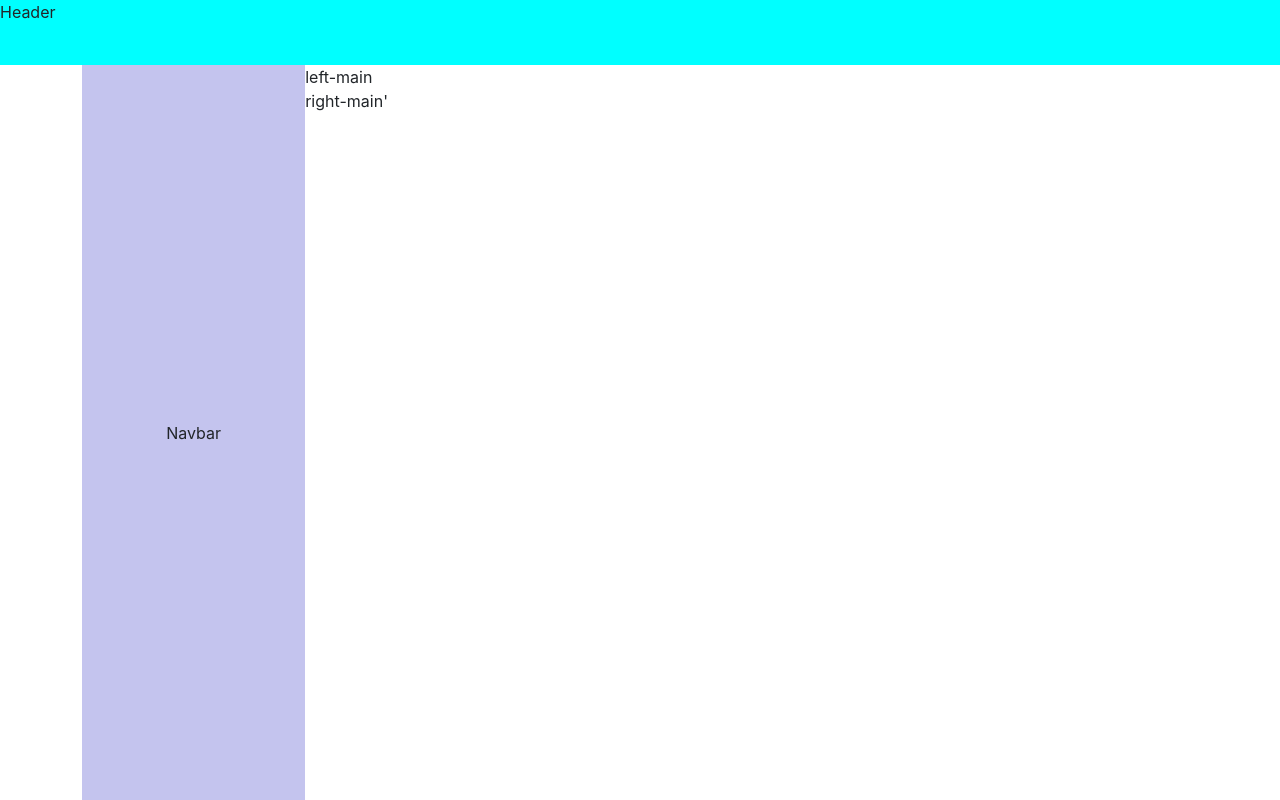
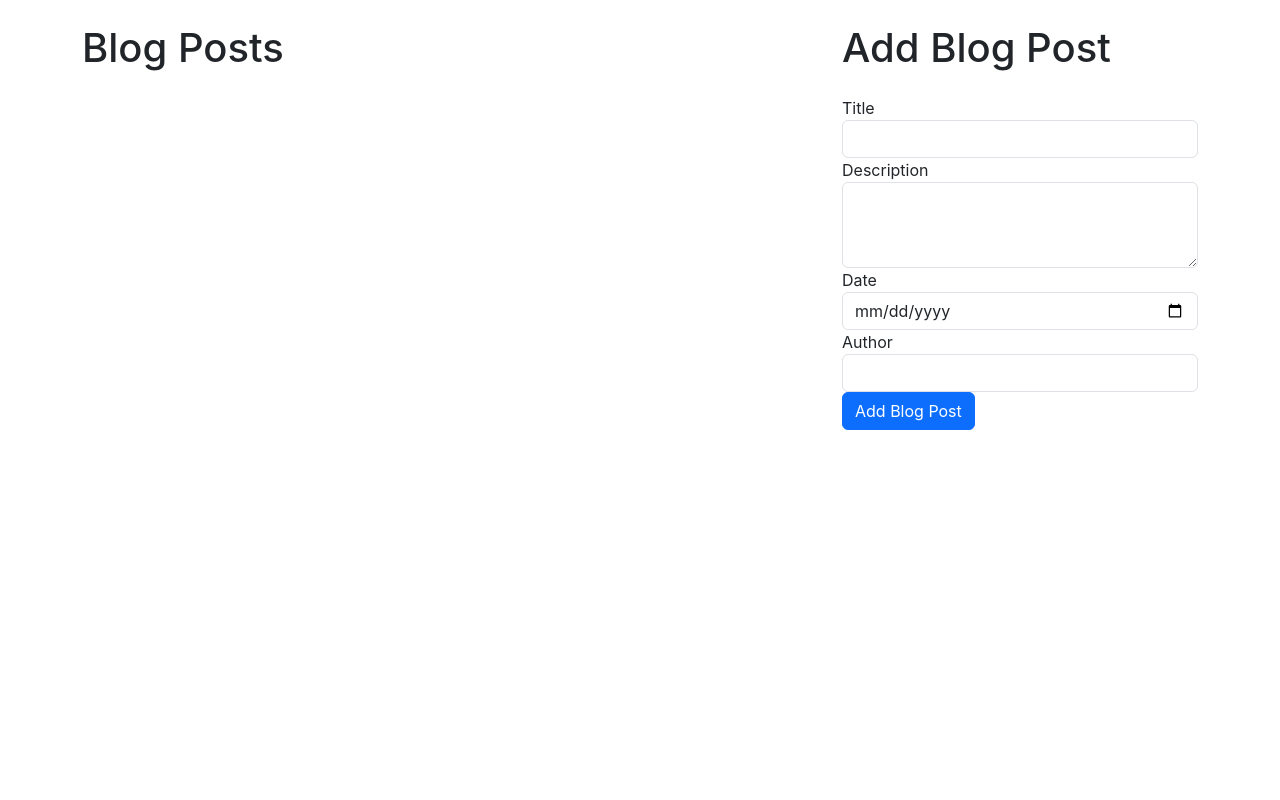
Before and after one commit to vinaybeelagi/blogger_webpage, a React (Create React App) app: page / in a window 1280 px wide. Built offline with nearby package versions, Linux system fonts and the light colour scheme.

Commit message:
create post and display the post

```diff
--- a/src/components/Home.js
+++ b/src/components/Home.js
@@ -1,18 +1,105 @@
-import React from 'react'
-import './Home.css'
+import React, { useEffect, useState } from 'react'
+import './Home.js'
 
 const Home = () => {
+  const [blogPosts, setBlogPosts] = useState([])
+
+  useEffect(() => {
+    const storedBlogPosts = localStorage.getItem('blogPosts')
+    if (storedBlogPosts) {
+      setBlogPosts(JSON.parse(storedBlogPosts))
+    }
+  }, [])
+
+  useEffect(() => {
+    localStorage.setItem('blogPosts', JSON.stringify(blogPosts))
+  }, [blogPosts])
+
+  const addBlogPost = (blogPost) => {
+    setBlogPosts([...blogPosts, blogPost])
+  }
+
+  const [title, setTitle] = useState('')
+  const [description, setDescription] = useState('')
+  const [date, setDate] = useState('')
+  const [author, setAuthor] = useState('')
+
+  const handleSubmit = (e) => {
+    e.preventDefault()
+    const newBlogPost = { title, description, date, author }
+    addBlogPost(newBlogPost)
+    setTitle('')
+    setDescription('')
+    setDate('')
+    setAuthor('')
+  }
+
   return (
-    <div className="App">
-      <div className='header'> Header</div>
-      <div className='container'>
-        <div className='nav'> Navbar</div>
-        <div className='main'>
-          <div className='left-main'>left-main</div>
-          <div className='right-main'>right-main'</div>
+    <div className="container">
+      <div className="row">
+        <div className="col-md-8">
+          <h1 className="my-4">Blog Posts</h1>
+          {blogPosts.map((post, index) => (
+            <div className="card mb-4" key={index}>
+              <div className="card-body">
+                <h2 className="card-title">{post.title}</h2>
+                <p className="card-text">{post.description}</p>
+                <p className="card-text"><small className="text-muted">Posted on {post.date} by {post.author}</small></p>
+              </div>
+            </div>
+          ))}
+        </div>
+        <div className="col-md-4">
+          <h1 className="my-4">Add Blog Post</h1>
+          <form onSubmit={handleSubmit}>
+            <div className="form-group">
+              <label htmlFor="title">Title</label>
+              <input
+                type="text"
+                className="form-control"
+                id="title"
+                value={title}
+                onChange={(e) => setTitle(e.target.value)}
+              />
+            </div>
+            <div className="form-group">
+              <label htmlFor="description">Description</label>
+              <textarea
+                className="form-control"
+                id="description"
+                rows="3"
+                value={description}
+                onChange={(e) => setDescription(e.target.value)}
+              ></textarea>
+            </div>
+            <div className="form-group">
+              <label htmlFor="date">Date</label>
+              <input
+                type="date"
+                className="form-control"
+                id="date"
+                value={date}
+                onChange={(e) => setDate(e.target.value)}
+              />
+            </div>
+            <div className="form-group">
+              <label htmlFor="author">Author</label>
+              <input
+                type="text"
+                className="form-control"
+                id="author"
+                value={author}
+                onChange={(e) => setAuthor(e.target.value)}
+              />
+            </div>
+            <button type="submit" className="btn btn-primary">
+              Add Blog Post
+            </button>
+          </form>
         </div>
       </div>
     </div>
-  );
+  )
 }
+
 export default Home
```
